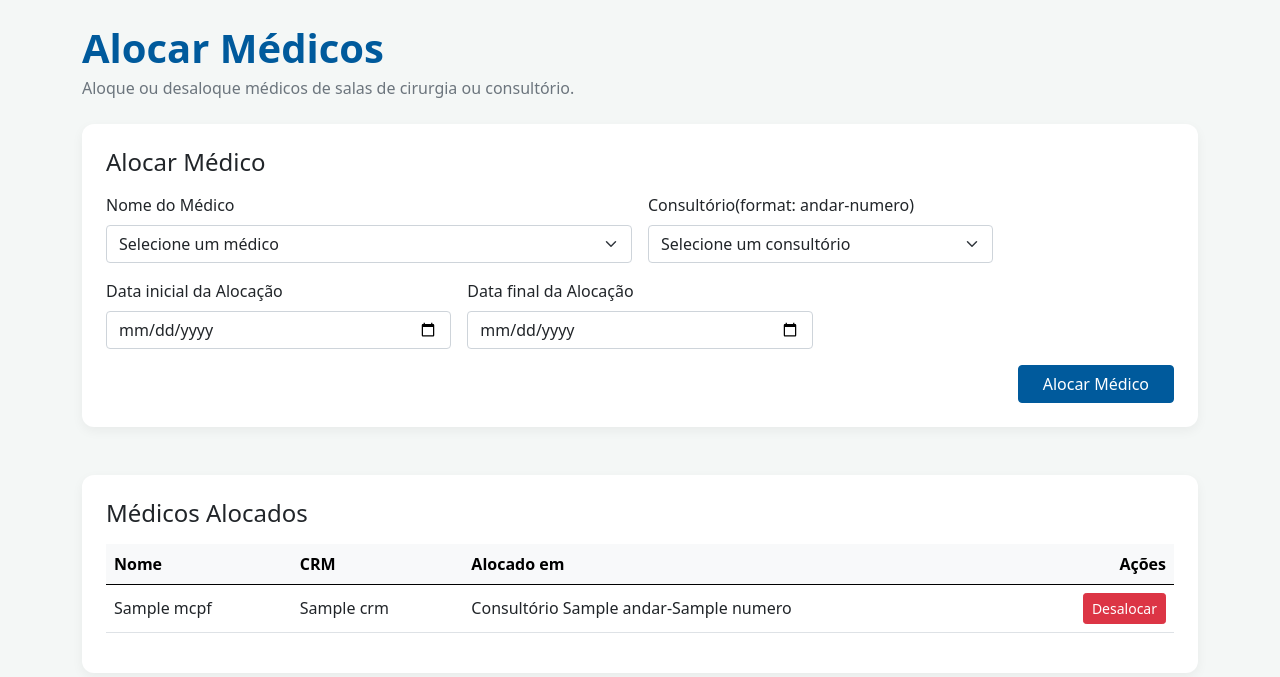
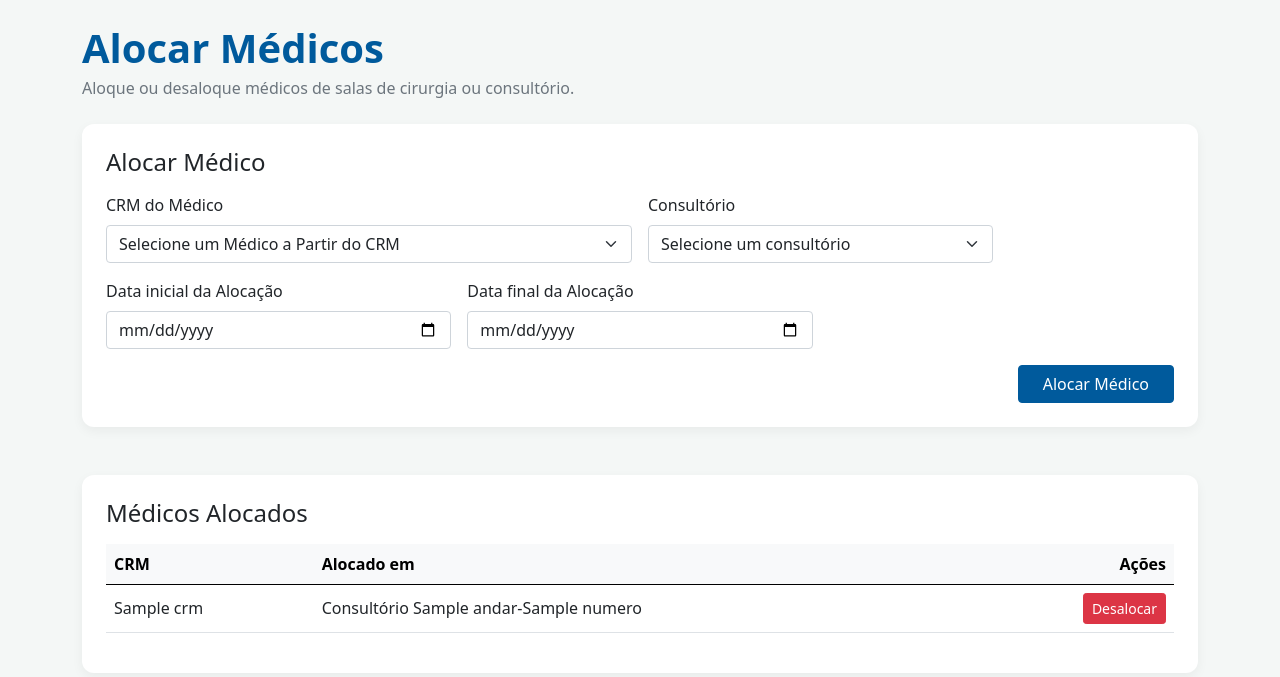
Before and after one commit to BernardoFerrazG/Hospital_bd, a Django app: template projeto/app/templates/medicos_adm.html in a window 1280 px wide. Shown: the top 677 px of the page. Run offline with Django 5.2, Linux system fonts and the light colour scheme; the template is opened without the code that fills it: most values are stand-ins (such as "Sample title", 1, 10 or a date in 2020).

Commit message:
Update medicos_adm.html
html adm_aloca medico atualizado

```diff
--- a/projeto/app/templates/medicos_adm.html
+++ b/projeto/app/templates/medicos_adm.html
@@ -50,9 +50,9 @@
           <div class="row g-3">
 
             <div class="col-md-6">
-              <label class="form-label">Nome do Médico</label>
+              <label class="form-label">CRM do Médico</label>
               <select name="medico" class="form-select" required>
-                <option value="">Selecione um médico</option>
+                <option value="">Selecione um Médico a Partir do CRM</option>
                 {% for m in medicos %}
                   <option value="{{ m.crm }}">{{ m.mcpf.nome }} — CRM {{ m.crm }}</option>
                 {% endfor %}
@@ -65,7 +65,7 @@
 
             <!-- Associação a Consultório -->
             <div class="col-md-4">
-              <label class="form-label">Consultório(format: andar-numero)</label>
+              <label class="form-label">Consultório</label>
               <select name="consultorio" class="form-select" required>
                 <option value="">Selecione um consultório</option>
                 {% for c in consultorios %}
@@ -110,7 +110,7 @@
         <table class="table table-hover align-middle">
           <thead class="table-light">
             <tr>
-              <th>Nome</th>
+
               <th>CRM</th>
 
               <th>Alocado em</th>
@@ -121,7 +121,7 @@
           <tbody>
             {% for a in alocacoes %}
               <tr>
-                <td>{{ a.crm_medico.mcpf.nome }}</td>
+
                 <td>{{ a.crm_medico.crm }}</td>
                 <td>Consultório {{ a.andar }}-{{ a.numero }}</td>
 
```
